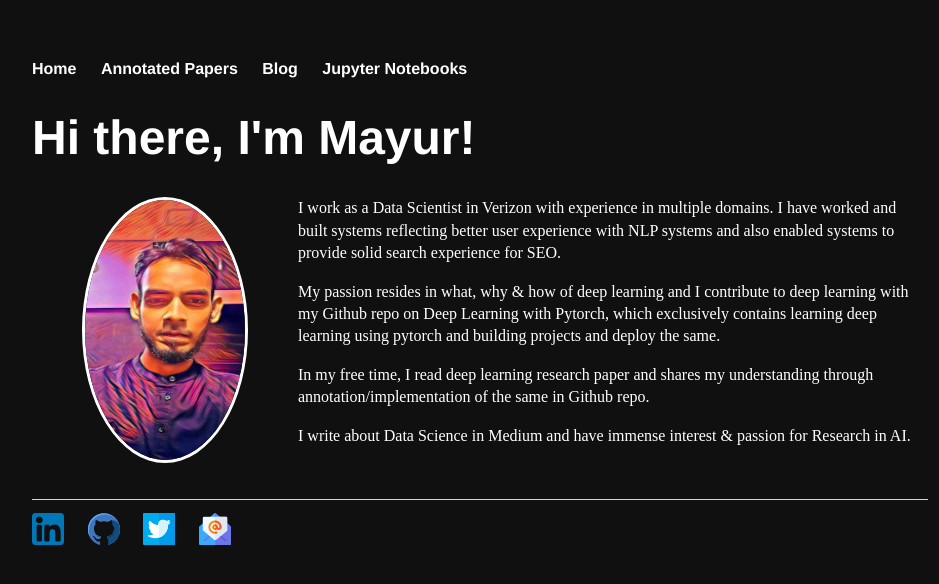
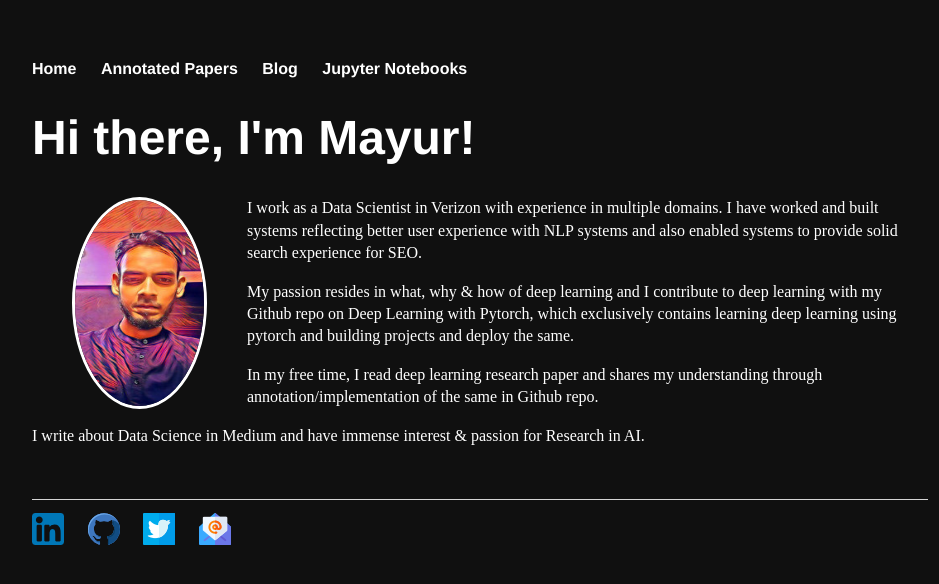
Before and after one commit to Mayurji/mayurji.github.io, a Jekyll site: the page built from index.html, in a window 1280 px wide. Shown: the top 584 px of the page, without its empty margins (160-1099 px from the left). Built offline with Jekyll 4.4.1, drawn with Linux system fonts in a browser that asks for light colours.

Commit message:
Update main.css

```diff
--- a/css/main.css
+++ b/css/main.css
@@ -63,13 +63,13 @@ ul.posts li {
 .post-body img { width:600px; height:auto; }
 
 .image-cropper {
-    width: 160px;
-    height: 260px;
-    position: relative;
-    overflow: hidden;
-    border-radius: 50%;
-    margin: 0px 50px;
-    float: left;
+width: 129px;
+height: 206px;
+position: relative;
+overflow: hidden;
+border-radius: 69%;
+margin: 0px 40px;
+float: left;
 }
 .profile-pic {
   display: inline;
```
